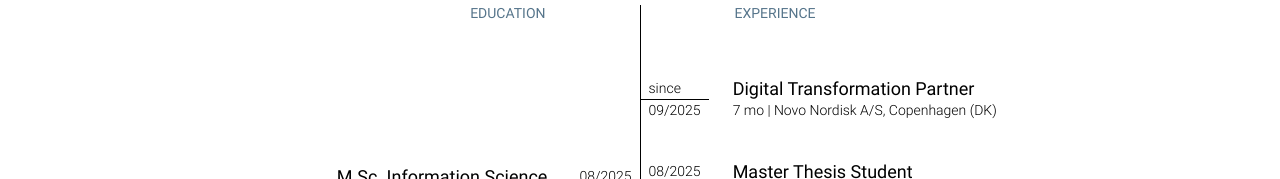
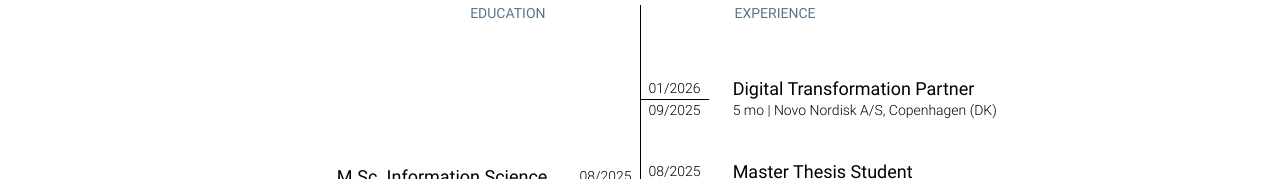
Before and after one commit to evakathie/portfolio, a Vue app: page /about in a window 1280 px wide. Shown: the part 680-859 px from the top of the page. Built offline with nearby package versions, Linux system fonts and the light colour scheme.

Commit message:
Updated last Novo Job (Resume), Address in legal notice

```diff
--- a/src/views/pages/About.vue
+++ b/src/views/pages/About.vue
@@ -93,12 +93,12 @@
 
           <div class="resume-element">
             <div class="time">
-              <p class="to">since</p>
+              <p class="to">01/2026</p>
               <p class="from">09/2025</p>
             </div>
             <div class="station">
               <p class="role">Digital Transformation Partner</p>
-              <p class="company">{{ duration(2025, 9) }} | Novo Nordisk A/S, Copenhagen (DK)</p>
+              <p class="company">{{ duration(2025, 9, 2026, 1) }} | Novo Nordisk A/S, Copenhagen (DK)</p>
             </div>
           </div>
 
--- a/src/views/pages/LegalNotice.vue
+++ b/src/views/pages/LegalNotice.vue
@@ -9,7 +9,7 @@
     <HighlightedArea>
         <h2 class="highlighted-title">Information according to &sect; 5 TMG</h2>
         <p>Eva Katharina Wolf<br />
-        Birketinget 6A.2.209<br />
+        Njalsgade 151<br />
         2300 København</p>
 
         <h2 class="highlighted-title" style="padding-top: 48px;">Contact</h2>
```
Also changed, not shown: 16 other files (tests, documents, lock files or other folders).
